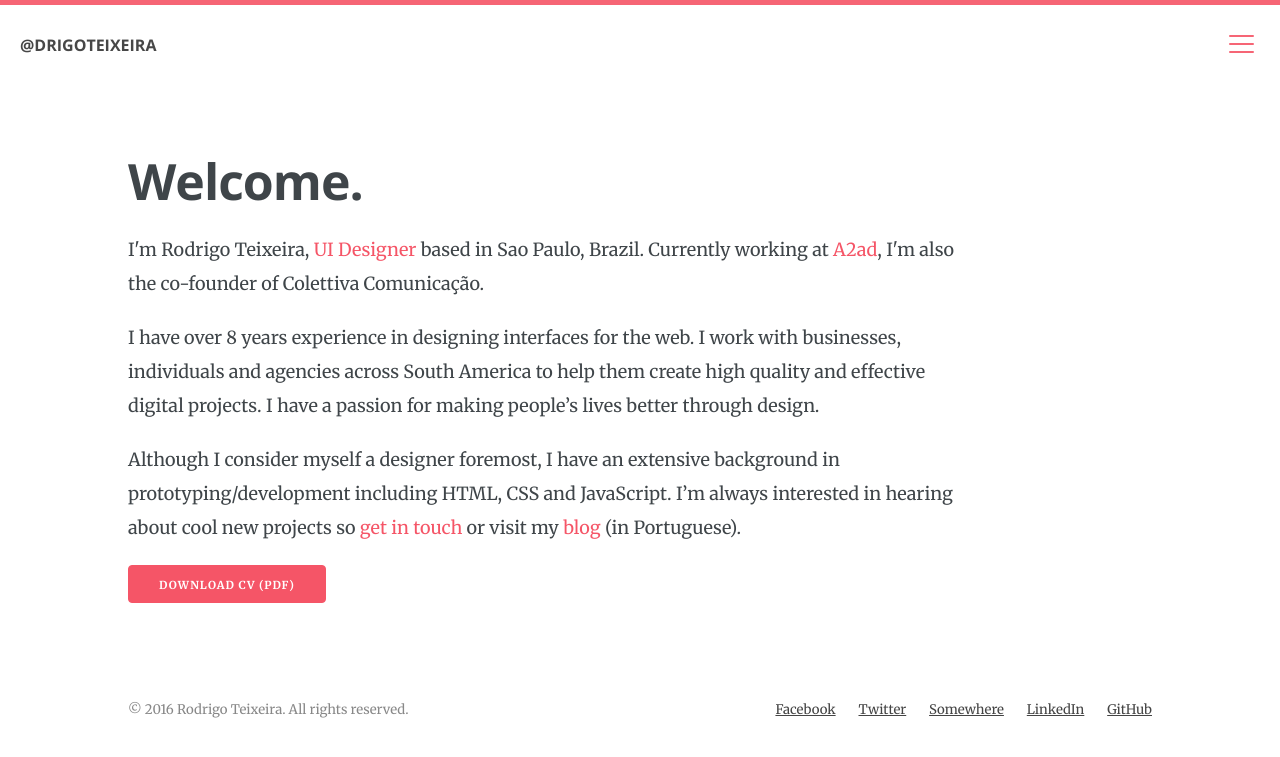
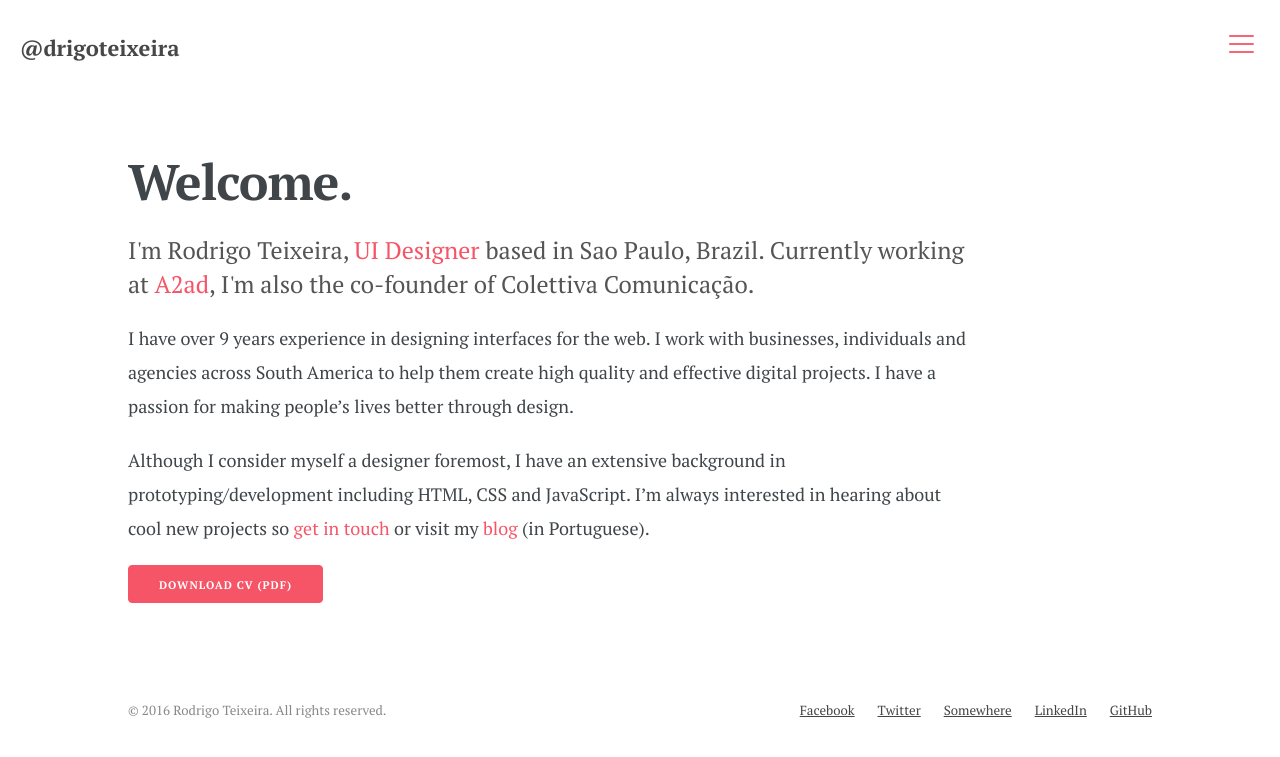
Before and after one commit to drigoteixeira/drigoteixeira.github.io, a Jekyll site: the page built from about/index.html, in a window 1280 px wide. Shown: the top 757 px of the page. Built offline with Jekyll 4.4.1, drawn with Linux system fonts in a browser that asks for light colours; nearby versions of some CDN libraries.

Commit message:
Update about page and font style

```diff
--- a/about/index.html
+++ b/about/index.html
@@ -10,9 +10,9 @@ title: About
 				<h2>Welcome.</h2>
 
 
-				<p>I'm Rodrigo Teixeira, <a href="/">UI Designer</a> based in Sao Paulo, Brazil. Currently working at <a href="http://www.a2ad.com.br">A2ad</a>, I'm also the co-founder of Colettiva Comunicação. </p>
+				<p class="subhead">I'm Rodrigo Teixeira, <a href="/">UI Designer</a> based in Sao Paulo, Brazil. Currently working at <a href="http://www.a2ad.com.br">A2ad</a>, I'm also the co-founder of Colettiva Comunicação. </p>
 
-				<p>I have over 8 years experience in designing interfaces for the web. I work with businesses, individuals and agencies across South America to help them create high quality and effective digital projects. I have a passion for making people’s lives better through design. </p>
+				<p>I have over 9 years experience in designing interfaces for the web. I work with businesses, individuals and agencies across South America to help them create high quality and effective digital projects. I have a passion for making people’s lives better through design. </p>
 
 				<p>Although I consider myself a designer foremost, I have an extensive background in prototyping/development including HTML, CSS and JavaScript. I’m always interested in hearing about cool new projects so <a href="mailto:drigoteixeira@gmail.com">get in touch</a> or visit my <a href="/blog">blog</a> (in Portuguese).</p>
 
--- a/style.scss
+++ b/style.scss
@@ -36,8 +36,7 @@ Description: Tema padrão do blog pessoal de Rodrigo Teixeira
 */
 
 
-@import url(https://fonts.googleapis.com/css?family=Merriweather:400,400italic,700,700italic);
-@import url(https://fonts.googleapis.com/css?family=Open+Sans:400,400italic,700,700italic);
+@import url(https://fonts.googleapis.com/css?family=PT+Serif:400,400italic,700,700italic);
 
 
 
@@ -141,7 +140,7 @@ body {
   background: #fff;
   font-size: 1.5em; /* currently ems cause chrome bug misinterpreting rems on body element */
   line-height: 1.5;
-  font-family: 'Merriweather', serif;
+  font-family: 'PT Serif', serif;
   color: #3f4549;
   text-rendering: optimizelegibility;
 }
@@ -160,7 +159,7 @@ h1, h2, h3, h4, h5, h6 {
   font-weight: 700;
   letter-spacing: -1px;
   color: #3f4549;
-  font-family: 'Open Sans', sans-serif;
+  font-family: 'PT Serif', serif;
 }
 
 h1 { font-size: 6.0rem; line-height: 1.2;  }
@@ -191,8 +190,13 @@ h6 { font-size: 1.5rem; line-height: 1.6;  }
   text-align: center;
 }
 
+.subhead {
+  font-size: 24px;
+  color: #555;
+}
+
 .tagline {
-  padding: 40px 0;
+  padding: 0;
   margin-bottom: 40px;
   height: 300px;
   display: table-cell;
@@ -229,7 +233,8 @@ h6 { font-size: 1.5rem; line-height: 1.6;  }
 
 .project-title {
   text-align: center;
-  font-size: 50px;
+  font-size: 70px;
+  line-height: 60px;
 }
 
 @media (max-width: 550px) {
@@ -271,7 +276,14 @@ h6 { font-size: 1.5rem; line-height: 1.6;  }
 
     .project-title {
       font-size: 38px;
+      line-height: 38px;
     }
+
+  .subhead {
+    font-size: 20px;
+    color: #555;
+  }
+
 }
 
 /* Larger than phablet */
@@ -613,7 +625,6 @@ HEADER
 ========================================================================== */
 
 .main-header {
-  border-top: 5px solid #f55567;
   padding: 20px 0;
   width: 100%;
   z-index: 9999;
@@ -625,11 +636,10 @@ HEADER
 
 .logo {
   text-decoration: none;
-  font-size: 16px;
-  font-weight: nomal;
+  font-size: 22px;
+  font-weight: bold;
   margin-left: 20px;
   letter-spacing: 0;
-  text-transform: uppercase;
 }
 
 .logo a {
@@ -1147,11 +1157,10 @@ figure.highlight {
 }
 
 .mobilenav li a {
-  font-size: 30px;
+  font-size: 50px;
   display: block;
   color: #fff;
-  padding: 8px 0 0;
-  font-weight: normal;
+  padding: 12px 0 12px 0;
   width: 100%;
   font-style: italic;
 }
```
